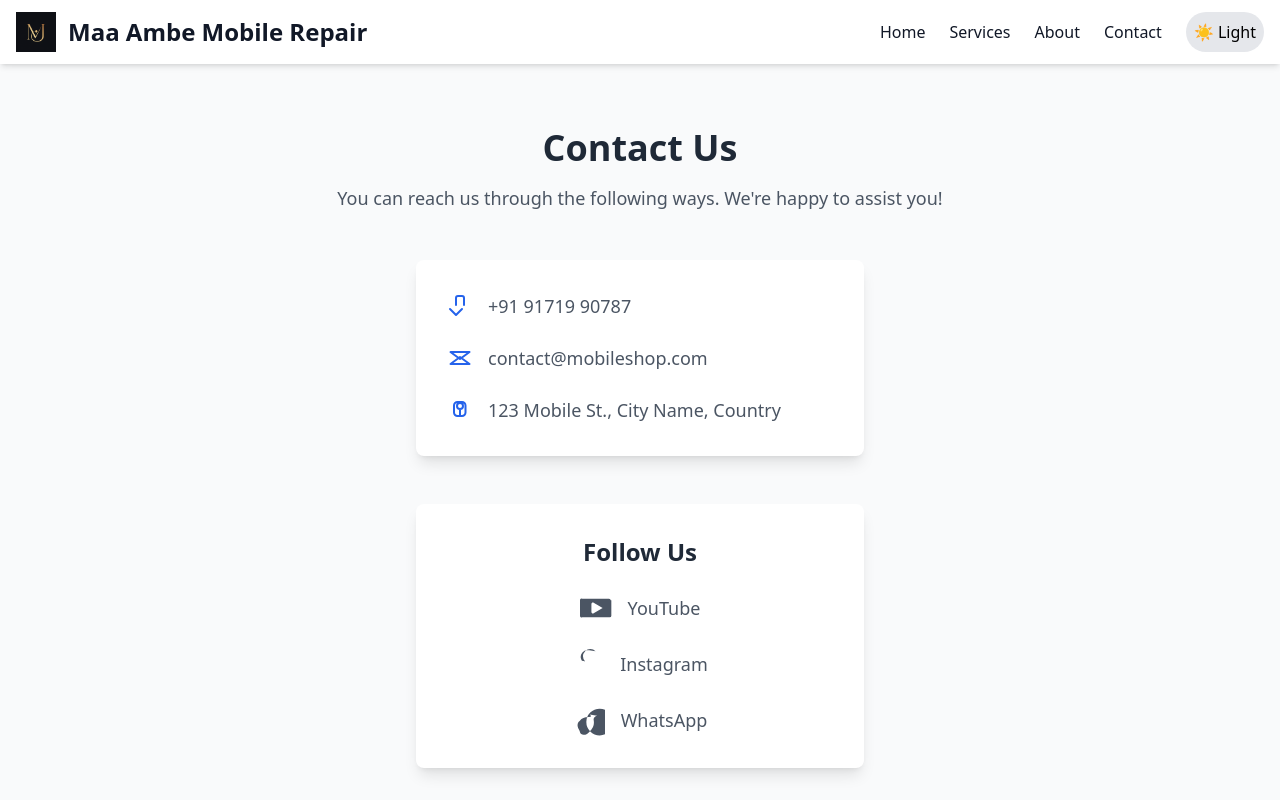
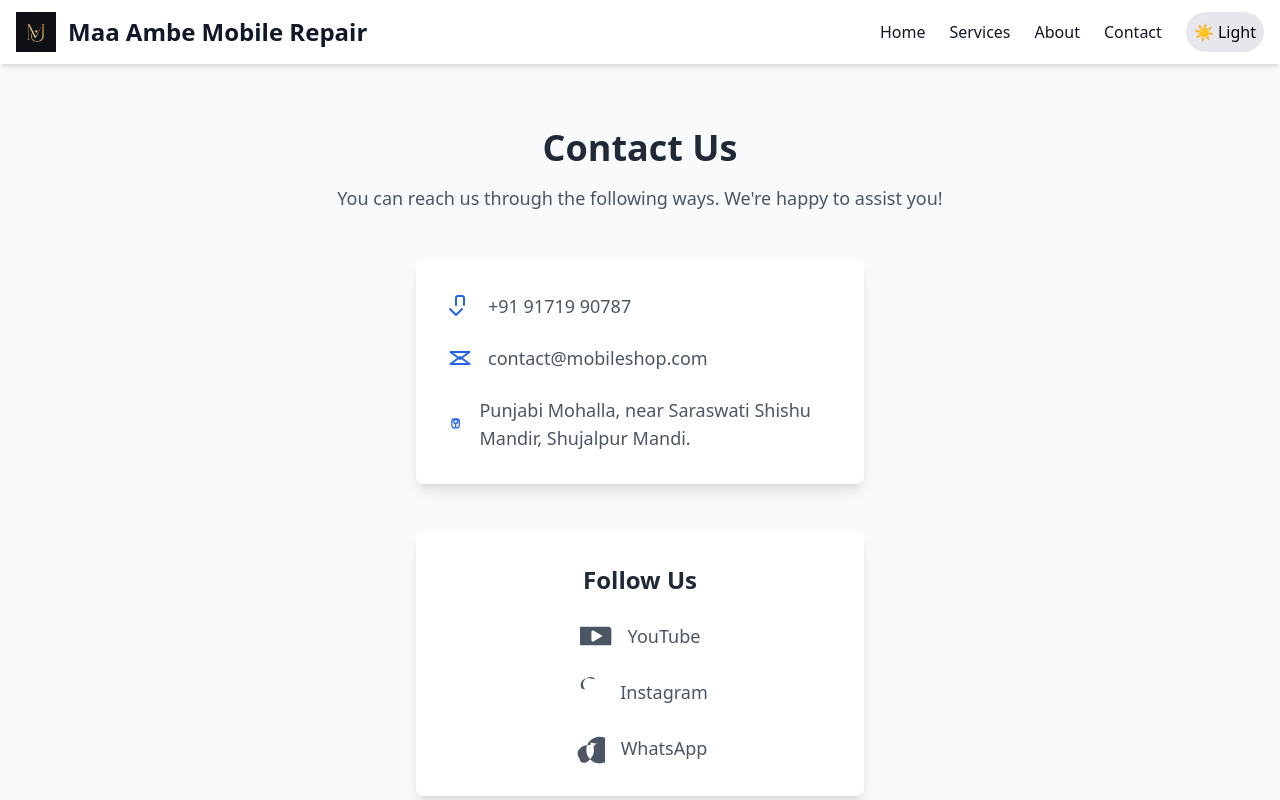
Before and after one commit to Patidardeepak1/mobile-repair-shop, a React (Vite) app in the folder frontend/: page /contact in a window 1280 px wide. Shown: the top 800 px of the page. Built offline with nearby package versions, Linux system fonts and the light colour scheme.

Commit message:
update address

```diff
--- a/frontend/src/pages/Contact.jsx
+++ b/frontend/src/pages/Contact.jsx
@@ -69,7 +69,8 @@ const Contact = () => {
                   d="M12 11c-1.657 0-3-1.343-3-3s1.343-3 3-3 3 1.343 3 3-1.343 3-3 3zm0 0v7m0 0H9.5a3.5 3.5 0 01-3.5-3.5V7.5a3.5 3.5 0 013.5-3.5H14a3.5 3.5 0 013.5 3.5v7a3.5 3.5 0 01-3.5 3.5H12z"
                 />
               </svg>
-              <span className="text-lg text-gray-600 dark:text-gray-300">123 Mobile St., City Name, Country</span>
+              <span className="text-lg text-gray-600 dark:text-gray-300">Punjabi Mohalla, near Saraswati Shishu Mandir, Shujalpur Mandi.</span>
+
             </div>
           </div>
         </div>
```
